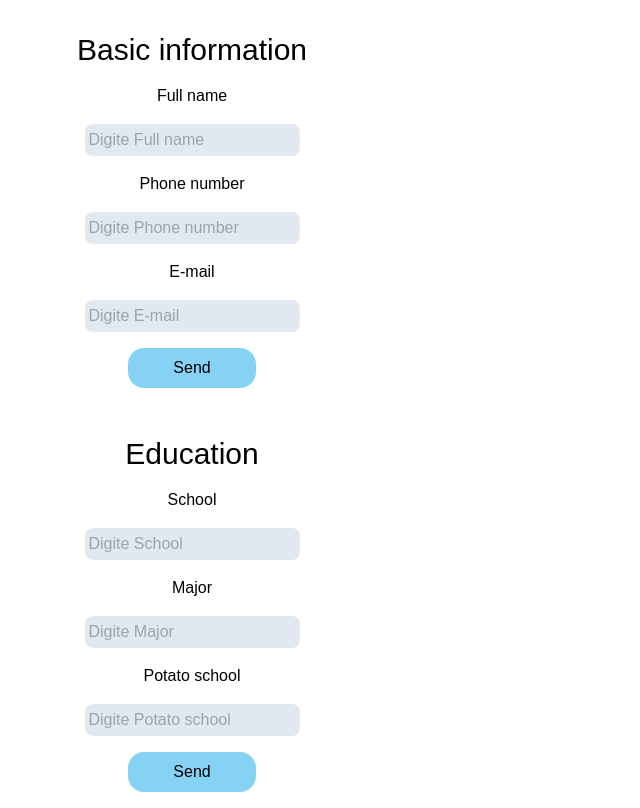
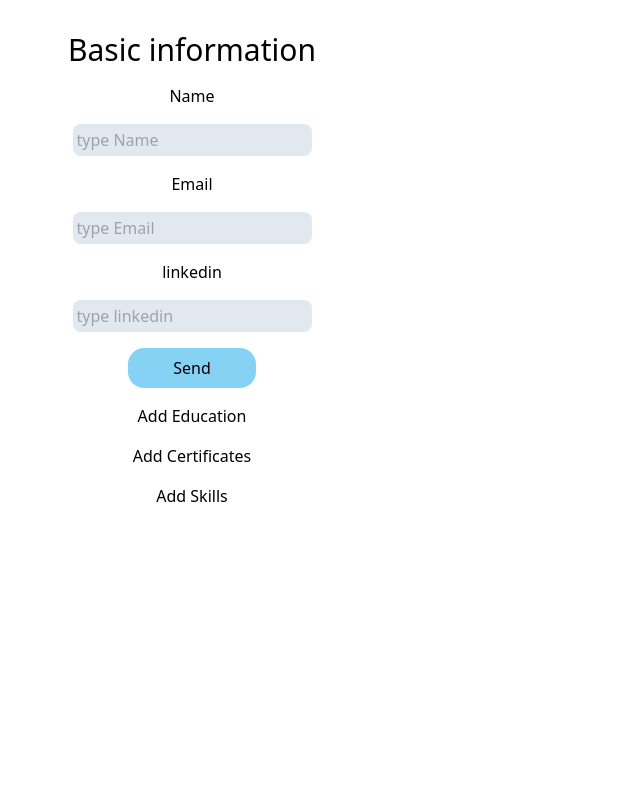
Before and after one commit to Kevyn-lucca/cv-maker, a React (Vite) app: page / in a window 1280 px wide. Shown: the whole page, without its empty margins (0-640 px from the left). Built offline with nearby package versions, Linux system fonts and the light colour scheme.

Commit message:
Commented code and updated main conponent

```diff
--- /dev/null
+++ b/src/AddItem.jsx
@@ -0,0 +1,50 @@
+import { useState, useEffect } from "react";
+import PropTypes from "prop-types";
+
+export function AddItem({
+	ProcessedData1,
+	ProcessedData2,
+	ProcessedData3,
+	Mode,
+}) {
+	const [content, setContent] = useState("");
+
+	useEffect(() => {
+		switch (Mode) {
+			case "Education":
+				setContent(
+					<>
+						<h1>Education</h1>
+						<h2>{ProcessedData1}</h2>
+						<div>
+							<p>{ProcessedData2}</p>
+							<p>{ProcessedData3}</p>
+						</div>
+					</>
+				);
+				break;
+			case "Skills":
+				setContent(
+					<>
+						<h1>Skills</h1>
+						<ul>
+							<li>{ProcessedData1}</li>
+							<li>{ProcessedData2}</li>
+							<li>{ProcessedData3}</li>
+						</ul>
+					</>
+				);
+				break;
+			default:
+				setContent("");
+		}
+	}, [Mode, ProcessedData1, ProcessedData2, ProcessedData3]);
+
+	return <div>{content}</div>;
+}
+AddItem.propTypes = {
+	Mode: PropTypes.string.isRequired,
+	ProcessedData1: PropTypes.string.isRequired,
+	ProcessedData2: PropTypes.string.isRequired,
+	ProcessedData3: PropTypes.string.isRequired,
+};
--- a/src/App.jsx
+++ /dev/null
@@ -1,108 +0,0 @@
-// Importando hooks e PropTypes do React
-import { useState, useRef } from "react";
-import PropTypes from "prop-types";
-
-/*
-Todos:
-  ! Em ordem de inportancia
-  resolver problema de formatação quando há mais de um componente desse na pagina
-  Adicionar funcionalidado que adiciona esse componente ao dom quando ele e chamado
-  adicionar botão que remove os valores previamentes adicionados
-  criar uma maneira de baixar o curriculo criado em dockx e pdf  (biblioteca file saver entenda ela melhor)
-*/
-
-// Definição do componente funcional GetInformation com props de entrada
-function GetInformation({ Information, Data1, Data2, Data3, appendItems }) {
-	// Estados para armazenar os dados dos inputs
-	const [UserData1, setUserData1] = useState(""); // Estado para Data1
-	const [UserData2, setUserData2] = useState(""); // Estado para Data2
-	const [UserData3, setUserData3] = useState(""); // Estado para Data3
-
-	// Refs para acessar diretamente os elementos input no DOM
-	const data1Ref = useRef(null); // Ref para input de Data1
-	const data2Ref = useRef(null); // Ref para input de Data2
-	const data3Ref = useRef(null); // Ref para input de Data3
-	const TextRef = useRef(null); // Ref para o parágrafo onde o conteúdo será exibido
-
-	// Função chamada ao clicar no botão "Send" para atualizar os estados e o conteúdo exibido
-	function SetInformation() {
-		// Atualiza os estados com os valores dos inputs referenciados
-		setUserData1(data1Ref.current.value);
-		setUserData2(data2Ref.current.value);
-		setUserData3(data3Ref.current.value);
-
-		// Verifica se deve adicionar novos itens ou substituir o conteúdo existente em TextRef
-		if (appendItems) {
-			// Se appendItems for verdadeiro, adiciona um novo elemento div com UserData2 e UserData3
-			TextRef.current.innerHTML += `<div class="flex justify-between"> <p>${UserData2}</p> <p>${UserData3}</p> </div>`;
-		} else {
-			// Caso contrário, substitui o conteúdo de TextRef com UserData2 e UserData3 separados por "/"
-			TextRef.current.innerHTML = `${UserData2}/${UserData3}`;
-		}
-	}
-
-	// Retorno JSX do componente
-	return (
-		<>
-			{/* Estrutura principal do componente */}
-			<div className="flex" style={{ fontFamily: "Arial, sans-serif" }}>
-				{/* Lado esquerdo: Formulário de inputs e botão */}
-				<div className="ml-8 mb-4 flex w-3/12 items-center text-center mt-8 flex-col gap-4">
-					<h3 className="text-3xl m-0">{Information}</h3>{" "}
-					{/* Título principal */}
-					<p>{Data1}</p> {/* Label para Data1 */}
-					<input
-						className="rounded-lg outline-none p-1 bg-slate-200"
-						type="input"
-						ref={data1Ref} // Referência ao input de Data1
-						placeholder={`Digite ${Data1}`} // Placeholder dinâmico
-					/>
-					<p>{Data2}</p> {/* Label para Data2 */}
-					<input
-						className="rounded-lg outline-none p-1 bg-slate-200"
-						type="input"
-						ref={data2Ref} // Referência ao input de Data2
-						placeholder={`Digite ${Data2}`} // Placeholder dinâmico
-					/>
-					<p>{Data3}</p> {/* Label para Data3 */}
-					<input
-						className="rounded-lg outline-none p-1 bg-slate-200"
-						type="input"
-						ref={data3Ref} // Referência ao input de Data3
-						placeholder={`Digite ${Data3}`} // Placeholder dinâmico
-					/>
-					<button
-						className="w-32 bg-sky-500/50 hover:bg-cyan-600 rounded-2xl p-2"
-						onClick={SetInformation} // Função chamada ao clicar no botão
-					>
-						Send {/* Texto do botão */}
-					</button>
-				</div>
-
-				{/* Lado direito: Exibição dos dados inseridos */}
-				<div className="h-24">
-					<h1 className="text-5xl font-bold">{UserData1}</h1>{" "}
-					{/* Exibição de UserData1 */}
-					<p ref={TextRef}></p>{" "}
-					{/* Parágrafo onde o conteúdo dinâmico será exibido */}
-				</div>
-			</div>
-		</>
-	);
-}
-
-// Propriedades esperadas para o componente GetInformation
-GetInformation.propTypes = {
-	Information: PropTypes.string.isRequired, // String obrigatória para o título principal
-	Data1: PropTypes.string.isRequired, // String obrigatória para o label de Data1
-	Data2: PropTypes.string.isRequired, // String obrigatória para o label de Data2
-	Data3: PropTypes.string.isRequired, // String obrigatória para o label de Data3
-	appendItems: PropTypes.bool, // Booleano opcional para indicar se deve adicionar novos itens
-};
-
-// Valores padrão para as propriedades não obrigatórias
-GetInformation.defaultProps = {
-	appendItems: false, // Por padrão, não adiciona novos itens
-};
-
-export default GetInformation; // Exporta o componente GetInformation como padrão
--- /dev/null
+++ b/src/Creator.jsx
@@ -0,0 +1,84 @@
+import { useState, useRef } from "react";
+import PropTypes from "prop-types";
+import { AddItem } from "./AddItem";
+
+function GetInformation({ Information, Data1, Data2, Data3 }) {
+	const [UserData1, setUserData1] = useState("");
+	const [UserData2, setUserData2] = useState("");
+	const [UserData3, setUserData3] = useState("");
+	const [BtnValue, setBtnValue] = useState("");
+
+	const data1Ref = useRef(null);
+	const data2Ref = useRef(null);
+	const data3Ref = useRef(null);
+
+	function SetInformation() {
+		setUserData1(data1Ref.current.value);
+		setUserData2(data2Ref.current.value);
+		setUserData3(data3Ref.current.value);
+	}
+
+	function handleButtonClick(value) {
+		setBtnValue(value);
+	}
+
+	return (
+		<div className="flex">
+			<div className="ml-8 mb-4 flex w-3/12 items-center text-center mt-8 flex-col gap-4">
+				<h3 className="text-3xl m-0">{Information}</h3>
+				<p>{Data1}</p>
+				<input
+					className="rounded-lg outline-none p-1 bg-slate-200"
+					type="input"
+					required
+					ref={data1Ref}
+					placeholder={`type ${Data1}`}
+				/>
+				<p>{Data2}</p>
+				<input
+					className="rounded-lg outline-none p-1 bg-slate-200"
+					type="input"
+					required
+					ref={data2Ref}
+					placeholder={`type ${Data2}`}
+				/>
+				<p>{Data3}</p>
+				<input
+					className="rounded-lg outline-none p-1 bg-slate-200"
+					type="input"
+					required
+					ref={data3Ref}
+					placeholder={`type ${Data3}`}
+				/>
+				<button
+					className="w-32 bg-sky-500/50 hover:bg-cyan-600 rounded-2xl p-2"
+					onClick={SetInformation}
+				>
+					Send
+				</button>
+				<button onClick={() => handleButtonClick("Education")}>
+					Add Education
+				</button>
+				<button onClick={() => handleButtonClick("Certificates")}>
+					Add Certificates
+				</button>
+				<button onClick={() => handleButtonClick("Skills")}>Add Skills</button>
+			</div>
+			<AddItem
+				ProcessedData1={UserData1}
+				ProcessedData2={UserData2}
+				ProcessedData3={UserData3}
+				Mode={BtnValue}
+			/>
+		</div>
+	);
+}
+
+GetInformation.propTypes = {
+	Information: PropTypes.string.isRequired,
+	Data1: PropTypes.string.isRequired,
+	Data2: PropTypes.string.isRequired,
+	Data3: PropTypes.string.isRequired,
+};
+
+export default GetInformation;
--- a/src/main.jsx
+++ b/src/main.jsx
@@ -1,23 +1,16 @@
 import React from "react";
 import ReactDOM from "react-dom/client";
-import GetInformation from "./App.jsx";
+
 import "./index.css";
+import GetInformation from "./Creator";
 
 ReactDOM.createRoot(document.getElementById("root")).render(
 	<React.StrictMode>
 		<GetInformation
 			Information="Basic information"
-			Data1="Full name"
-			Data2="Phone number"
-			Data3="E-mail"
-			appendItems={false}
-		/>
-		<GetInformation
-			Information="Education"
-			Data1="School"
-			Data2="Major"
-			Data3="Potato school"
-			appendItems={true}
+			Data1="Name"
+			Data2="Email"
+			Data3="linkedin"
 		/>
 	</React.StrictMode>
 );
```
